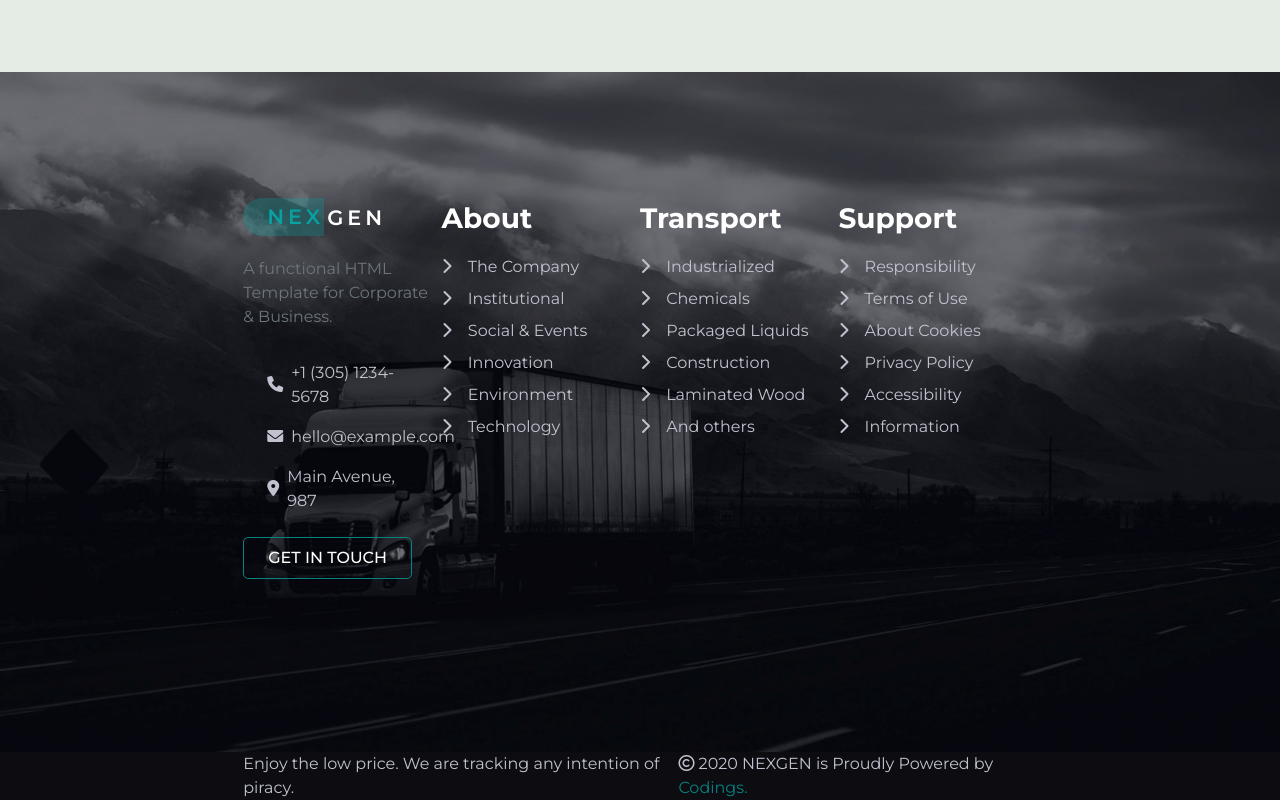
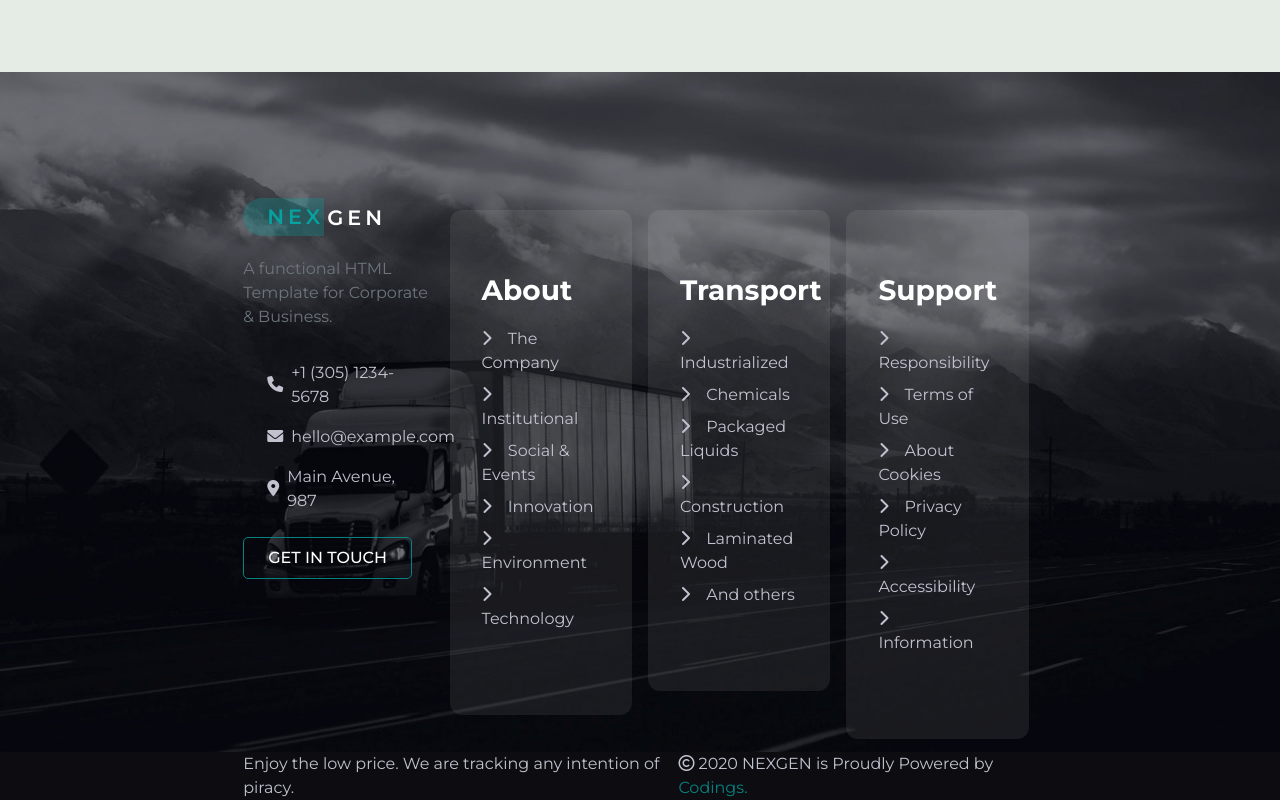
Before and after one commit to AnTosi/proj-html-vuejs, a Vue app: page / in a window 1280 px wide. Shown: the part 5028-5828 px from the top of the page. Built offline with nearby package versions, Linux system fonts and the light colour scheme.

Commit message:
do card style footer link column

```diff
--- a/src/components/FooterLinkColumn.vue
+++ b/src/components/FooterLinkColumn.vue
@@ -1,6 +1,7 @@
 <template>
     <div class="d-flex col-12">
-        <div v-for="(footerLinkColumn, index) in footerLinksColumns" :key="`footerLinkColumn` + index" class="col-4 footer_link_column">
+        <div v-for="(footerLinkColumn, index) in footerLinksColumns" :key="`footerLinkColumn` + index" class="col-4 p-2">
+            <div class="footer_link_column">
                 <h3 class="mb-3">
                     {{footerLinkColumn.title}}
                 </h3>
@@ -9,6 +10,7 @@
                         <i class="fas fa-chevron-right pr-2"></i> {{link}}
                     </li>
                 </ul>
+            </div>
         </div>
     </div>
 </template>
@@ -24,6 +26,10 @@ export default {
 <style lang="scss">
 
     .footer_link_column {
+        padding: 4rem 2rem;
+        border-radius: 0.75rem;
+        background-color: rgba(255, 255, 255, 0.075);
+
         h3 {
             font-weight: 700;
             color: white;
```
Lines whose indentation alone changed are shown as unchanged.
